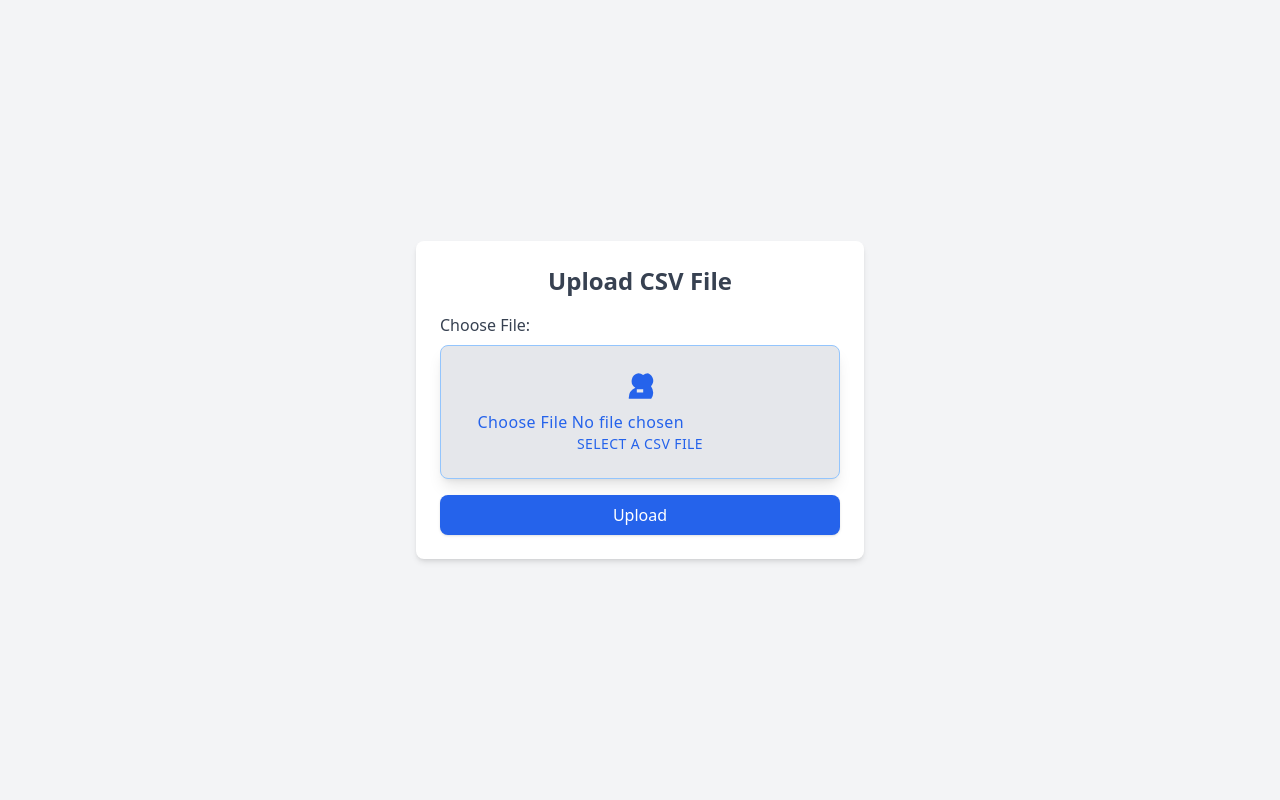
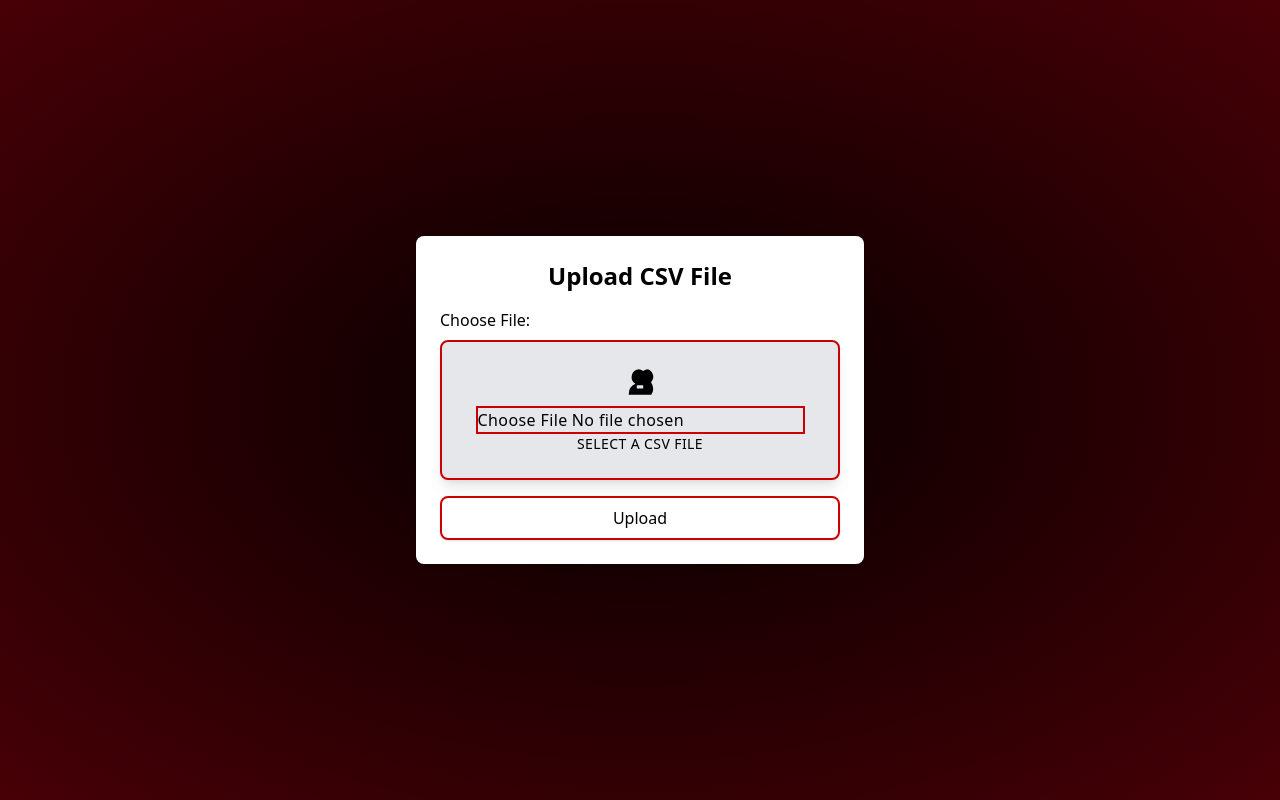
Before and after one commit to HetavP2/BeaverBreach, a Flask app: page /dashboard in a window 1280 px wide. Run offline with Flask 3, Linux system fonts and the light colour scheme; some libraries are stand-ins or nearby versions.

```diff
--- a/run.py
+++ b/run.py
@@ -61,6 +61,7 @@ def dashboard():
 
 chat_his=[]
 chat1 = model.start_chat(history=chat_his)
+messages=[]
 
 @app.route('/analytics', methods=["GET", "POST"])
 def analytics():
@@ -68,12 +69,17 @@ def analytics():
     if (request.method == "POST"):
         if form2.validate_on_submit():
             message = form2.chat_prompt.data
+            messages.append(message)
             res = chat1.send_message(message, stream=True)
             for chunk in res:
-                print(chunk.text, end="", flush=True)
+                pass
+                # print(chunk.text, end="", flush=True)
+                # print(chunk.candidates[0].content.role)
+            print(res)
             chat_his.append(res)
 
-    return render_template('analytics.html', form2=form2, chat_history = chat_his)
+
+    return render_template('analytics.html', form2=form2, chat_history = chat_his, messages=messages)
 
 if __name__ == '__main__':
     app.run()
--- a/templates/dashboard.html
+++ b/templates/dashboard.html
@@ -1,19 +1,74 @@
 {% extends "base.html" %}
 
 {% block head %}
+    <style>
+        /* Add custom styles for the gradient background */
+        .gradient-bg {
+            background: radial-gradient(rgb(3, 0, 0), #470006); /* Dark red to lighter red */
+        }
+
+        /* Dark red color theme */
+        .btn-primary {
+            background-color: #350009;
+            border-color: #ff0000;
+        }
+        .btn-primary:hover {
+            background-color: #0a0001;
+            border-color: #92000c;
+        }
+        .text-dark-red {
+            color: #9B1B30;
+        }
+
+        /* Adjust text and border styles */
+        .form-label {
+            color: #cf0000;
+        }
+
+        /* Styles for form input and buttons */
+        input[type="file"], .btn-upload {
+            background-color: #5f001000;
+            color: rgb(0, 0, 0);
+            border: 2px solid #ca0000;
+            /* Removed background from file input */
+        }
+        input[type="file"]:hover, .btn-upload:hover {
+            background-color: #ff0015;
+            border: 2px solid #E63946;
+        }
+
+        /* Remove background for the "Choose File" label text */
+        label input[type="file"] {
+            background: none;
+            padding: 0;
+            cursor: pointer;
+        }
+
+        /* Style for the file input label */
+        .file-label {
+            background-color: transparent;
+            border: 2px solid #ca0000;
+            padding: 10px;
+            cursor: pointer;
+        }
+
+        .file-label:hover {
+            background-color: #ff0015;
+        }
+    </style>
 {% endblock %}
 
 {% block body %}
-<div class="flex flex-col items-center justify-center min-h-screen bg-gray-100">
+<div class="flex flex-col items-center justify-center min-h-screen gradient-bg">
     <div class="bg-white p-6 rounded-lg shadow-md w-full max-w-md">
-        <h2 class="text-2xl font-semibold text-gray-700 text-center">Upload CSV File</h2>
+        <h2 class="text-2xl font-semibold text-1000 text-center">Upload CSV File</h2>
 
         <form method="POST" enctype="multipart/form-data" class="mt-4">
             {{ form.hidden_tag() }}
 
-            <label class="block text-gray-700 font-medium mb-2">Choose File:</label>
+            <label class="block font-medium mb-2">Choose File:</label>
             <div class="flex items-center justify-center w-full">
-                <label class="w-full flex flex-col items-center px-4 py-6 bg-gray-200 text-blue-600 rounded-lg shadow-lg tracking-wide uppercase border border-blue-300 cursor-pointer hover:bg-blue-500 hover:text-white">
+                <label for="file" class="file-label w-full flex flex-col items-center px-4 py-6 bg-gray-200 text-800 rounded-lg shadow-lg tracking-wide uppercase cursor-pointer hover:bg-blue-500 hover:text-white">
                     <svg class="w-8 h-8 mb-2" fill="currentColor" viewBox="0 0 20 20">
                         <path d="M16.88 10.17A5 5 0 0015 2a4.93 4.93 0 00-3.06 1.06A4.93 4.93 0 009 2a5 5 0 00-1.88 9.17A7 7 0 003 18h14a7 7 0 00-0.12-7.83zM8 14v-2h4v2H8z"></path>
                     </svg>
@@ -22,27 +77,15 @@
                 </label>
             </div>
 
-            {{form.upload(class="mt-4 w-full px-4 py-2 bg-blue-600 text-white rounded-lg shadow hover:bg-blue-700")}}
-
-            <!-- <button type="submit" class="mt-4 w-full px-4 py-2 bg-blue-600 text-white rounded-lg shadow hover:bg-blue-700">Upload</button> -->
+            {{ form.upload(class="btn-upload mt-4 w-full px-4 py-2 rounded-lg shadow") }}
         </form>
 
-
         {% if table_data %}
-            <h3 class="text-lg font-semibold text-gray-700 mt-6">Preview:</h3>
+            <h3 class="text-lg font-semibold text-dark-red mt-6">Preview:</h3>
             <div class="overflow-x-auto mt-2">
                 {{ table_data | safe }}
             </div>
         {% endif %}
-
-
     </div>
 </div>
-<div>
-</div>
 {% endblock %}
-
-
-<!-- todo -->
-<!-- style dashboard, give data to gemini and generate response, create upload for csv and save to firebase  -->
-<!--  -->
```
Also changed, not shown: templates/analytics.html (+5 -4 lines), tailwind.config.js (added).
